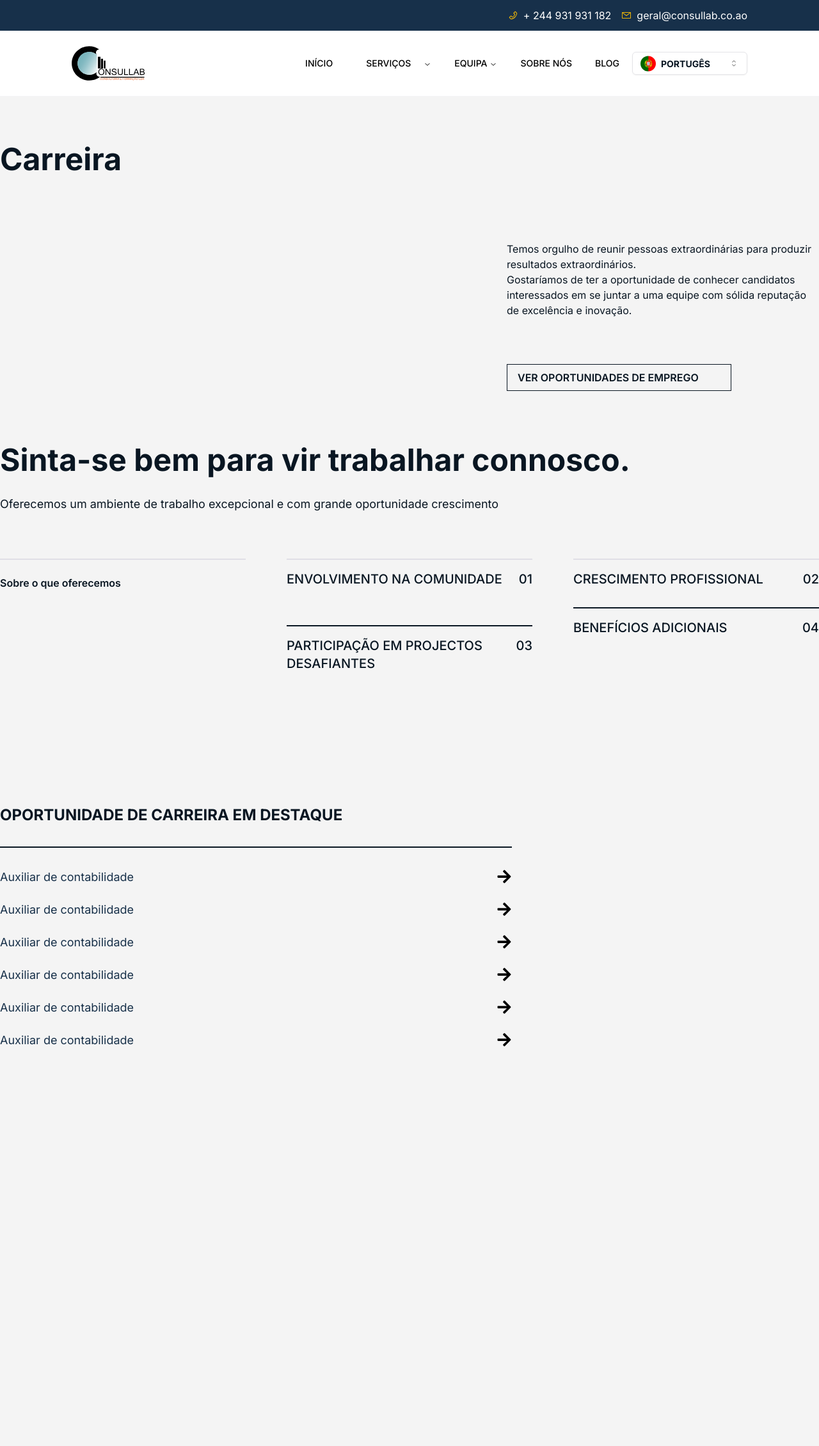
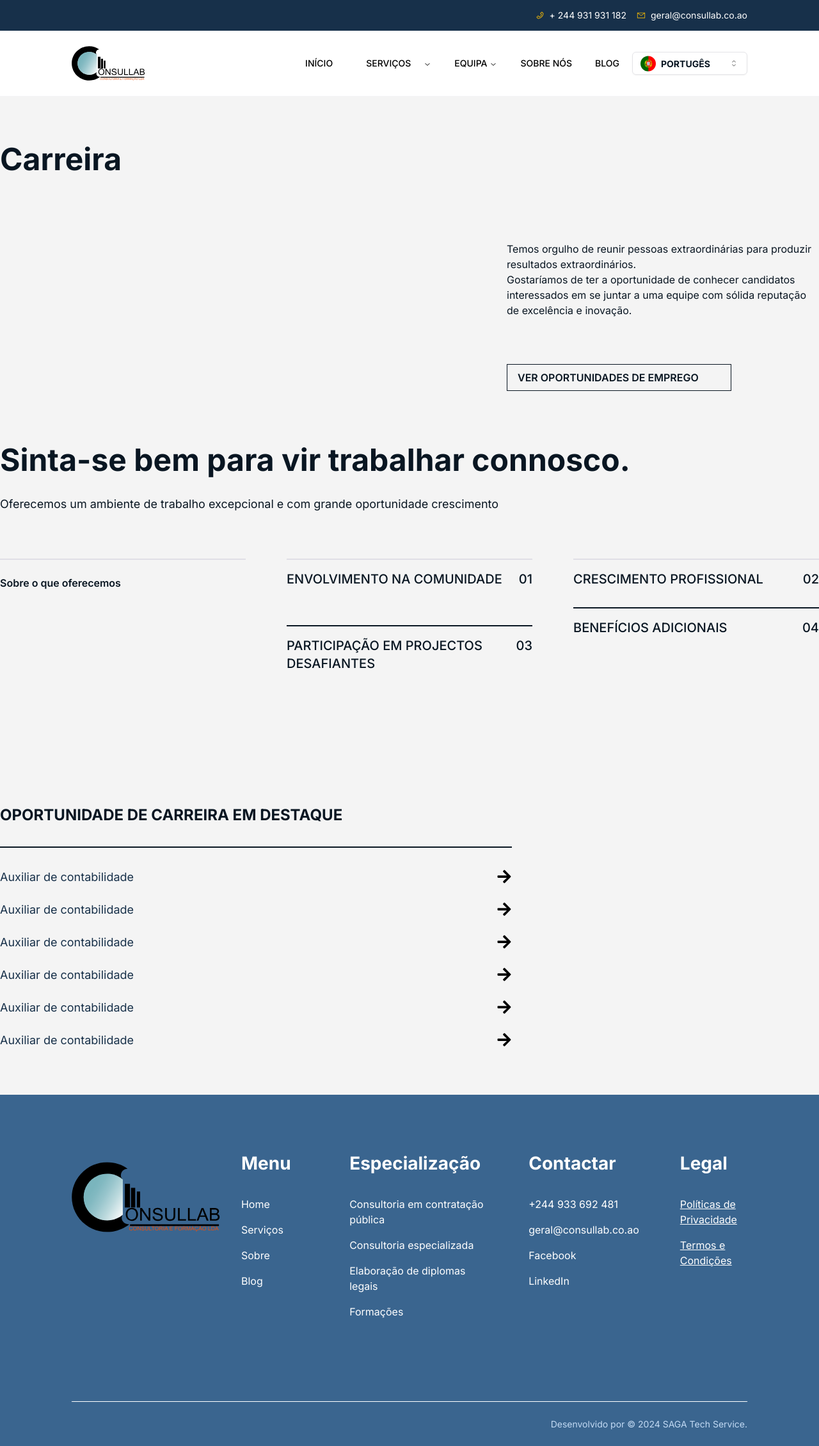
Before and after one commit to Saga-Tech-Service/consullab, a Next.js app in the folder consullab/: page /equipa/carreira in a window 1280 px wide. Shown: the whole page at 64% size. Before the commit the page ends 1639 px from the top, so only its background shows below. Built offline with nearby package versions, Linux system fonts and the light colour scheme.

Commit message:
add: added responsive footer

```diff
--- a/consullab/src/app/layout.tsx
+++ b/consullab/src/app/layout.tsx
@@ -40,7 +40,7 @@ export default function RootLayout({
       >
         <Header />
         {children}
-        {/* <Footer /> */}
+        <Footer />
       </body>
     </html >
   );
--- a/consullab/src/components/Footer.tsx
+++ b/consullab/src/components/Footer.tsx
@@ -4,97 +4,145 @@ import Link from "next/link";
 
 export function Footer() {
     return (
-        <footer className="h-[492px] bg-[#3a658f] pt-16 mt-[72px]">
-            <div className="w-full max-w-max-width-consullab mx-auto justify-start items-start gap-8 flex">
+        <footer className="bg-[#3a658f] pt-16 mt-[72px]">
+            <section className="containerConssulab  w-full justify-start items-start gap-8 flex flex-col lg:flex-row">
                 <Link href={"/"} className="">
-                    <Image className="w-[311px] h-36" src={Logo} alt="Logo da Consullab" />
+                    <Image
+                        className="w-[311px] h-36"
+                        src={Logo}
+                        alt="Logo da Consullab"
+                    />
                 </Link>
-                <div className="w-full h-[263px] justify-between items-start gap-16 inline-flex">
-                    <div className="flex-col justify-start items-start gap-6 inline-flex">
+                <div className="w-full flex flex-wrap justify-between items-start gap-16 ">
+                    <div className="flex-1 flex-col justify-start items-start gap-6 inline-flex">
                         <div className="flex-col justify-start items-start gap-8 flex">
-                            <div className="self-stretch text-white text-[28px] font-bold leading-[39.20px]">
+                            <h1 className="self-stretch text-white text-[28px] font-bold leading-[39.20px]">
                                 Menu
-                            </div>
+                            </h1>
                             <div className="self-stretch h-36 flex-col justify-start items-start gap-4 flex">
-                                <Link href={"/"} className="self-stretch text-white text-base font-normal leading-normal">
+                                <Link
+                                    href={"/"}
+                                    className="self-stretch text-white text-base font-normal leading-normal"
+                                >
                                     Home
                                 </Link>
-                                <Link href={"/servicos"} className="text-white text-base font-normal leading-normal">
+                                <Link
+                                    href={"/servicos"}
+                                    className="text-white text-base font-normal leading-normal"
+                                >
                                     Serviços
                                 </Link>
-                                <Link href={"/sobre-nos"} className="text-white text-base font-normal leading-normal">
+                                <Link
+                                    href={"/sobre-nos"}
+                                    className="text-white text-base font-normal leading-normal"
+                                >
                                     Sobre
                                 </Link>
-                                <Link href={"/blog"} className="text-white text-base font-normal leading-normal">
+                                <Link
+                                    href={"/blog"}
+                                    className="text-white text-base font-normal leading-normal"
+                                >
                                     Blog
                                 </Link>
                             </div>
                         </div>
                     </div>
-                    <div className="flex-col justify-start items-start gap-6 inline-flex">
+                    <div className="flex-1 flex-col justify-start items-start gap-6 inline-flex">
                         <div className="flex-col justify-start items-start gap-8 flex">
-                            <div className="text-white text-[28px] font-bold leading-[39.20px]">
+                            <h1 className="text-white text-[28px] font-bold leading-[39.20px]">
                                 Especialização
-                            </div>
+                            </h1>
                             <div className="flex-col justify-start items-start gap-4 flex">
-                                <Link href={"/servico/consultoria-em-contratacao-publica"} className="w-[216px] text-white text-base font-normal leading-normal">
+                                <Link
+                                    href={"/servico/consultoria-em-contratacao-publica"}
+                                    className="w-[216px] text-white text-base font-normal leading-normal"
+                                >
                                     Consultoria em contratação pública
                                 </Link>
-                                <Link href={"/servico/consultoria-em-contratacao-publica"} className="text-white text-base font-normal leading-normal">
+                                <Link
+                                    href={"/servico/consultoria-em-contratacao-publica"}
+                                    className="text-white text-base font-normal leading-normal"
+                                >
                                     Consultoria especializada
                                 </Link>
-                                <Link href={"/servico/elaboracao-de-normas"} className="w-[213px] text-white text-base font-normal leading-normal">
+                                <Link
+                                    href={"/servico/elaboracao-de-normas"}
+                                    className="w-[213px] text-white text-base font-normal leading-normal"
+                                >
                                     Elaboração de diplomas legais
                                 </Link>
-                                <Link href={"/servico/#formacoes"} className="text-white text-base font-normal leading-normal">
+                                <Link
+                                    href={"/servico/#formacoes"}
+                                    className="text-white text-base font-normal leading-normal"
+                                >
                                     Formações
                                 </Link>
                             </div>
                         </div>
                     </div>
-                    <div className="flex-col justify-start items-start gap-6 inline-flex">
+                    <div className="flex-1 flex-col justify-start items-start gap-6 inline-flex">
                         <div className="flex-col justify-start items-start gap-8 flex">
-                            <div className="text-white text-[28px] font-bold leading-[39.20px]">
+                            <h1 className="text-white text-[28px] font-bold leading-[39.20px]">
                                 Contactar
-                            </div>
+                            </h1>
                             <div className="h-36 flex-col justify-start items-start gap-4 flex">
-                                <Link href={"tel:+244933692481"} className="text-white text-base font-normal leading-normal">
+                                <Link
+                                    href={"tel:+244933692481"}
+                                    className="text-white text-base font-normal leading-normal"
+                                >
                                     +244 933 692 481
                                 </Link>
-                                <Link href={"emailto:geral@consullab.co.ao"} className="self-stretch text-white text-base font-normal leading-normal">
+                                <Link
+                                    href={"emailto:geral@consullab.co.ao"}
+                                    className="self-stretch text-white text-base font-normal leading-normal"
+                                >
                                     geral@consullab.co.ao
                                 </Link>
-                                <Link href={"https://web.facebook.com"} className="text-white text-base font-normal leading-normal">
+                                <Link
+                                    href={"https://web.facebook.com"}
+                                    className="text-white text-base font-normal leading-normal"
+                                >
                                     Facebook
                                 </Link>
-                                <Link href={"https://linkedin.com"} className="text-white text-base font-normal leading-normal">
+                                <Link
+                                    href={"https://linkedin.com"}
+                                    className="text-white text-base font-normal leading-normal"
+                                >
                                     LinkedIn
                                 </Link>
                             </div>
                         </div>
                     </div>
-                    <div className="flex-col justify-start items-start gap-6 inline-flex">
+                    <div className="flex-1 flex-col justify-start items-start gap-6 inline-flex">
                         <div className="flex-col justify-start items-start gap-8 flex">
-                            <div className="text-white text-[28px] font-bold leading-[39.20px]">
+                            <h1 className="text-white text-[28px] font-bold leading-[39.20px]">
                                 Legal
-                            </div>
+                            </h1>
                             <div className="flex-col justify-start items-start gap-4 flex">
-                                <Link href={"/politicas-de-privacidade"} className="text-white text-base font-normal underline leading-normal">
+                                <Link
+                                    href={"/politicas-de-privacidade"}
+                                    className="text-white text-base font-normal underline leading-normal"
+                                >
                                     Políticas de Privacidade
                                 </Link>
-                                <Link href={"/termos-e-condicoes"} className="self-stretch text-white text-base font-normal underline leading-normal">
+                                <Link
+                                    href={"/termos-e-condicoes"}
+                                    className="self-stretch text-white text-base font-normal underline leading-normal"
+                                >
                                     Termos e Condições
                                 </Link>
                             </div>
                         </div>
                     </div>
                 </div>
-            </div>
-            <div className="max-w-max-width-consullab mx-auto gap-8 flex border-t border-white mt-20 items-end justify-end">
-                <p className="text-[#c2daf4] text-sm font-normal leading-[21px] mt-6">
-                    Desenvolvido por © 2024 SAGA Tech Service.
-                </p>
-            </div>
+            </section>
+            <section className="containerConssulab">
+                <div className="gap-8 flex border-t border-white mt-20 items-end justify-end">
+                    <p className="text-[#c2daf4] text-sm font-normal leading-[21px] mt-6">
+                        Desenvolvido por © 2024 SAGA Tech Service.
+                    </p>
+                </div>
+            </section>
         </footer>
     );
 }
--- a/consullab/src/components/header.tsx
+++ b/consullab/src/components/header.tsx
@@ -115,10 +115,10 @@ export function Header() {
     return (
         <header className="border-b border-gray-100 bg-white ">
             <div className="w-full bg-primaryConsullab">
-                <div className="containerConssulab  flex items-center  justify-end h-10 gap-4">
+                <div className="containerConssulab  flex items-center  justify-end h-10 gap-4 text-sm">
                     <div className="flex items-center justify-center gap-2">
                         <AiOutlinePhone className="text-yellow-500" />
-                        <Link className="text-TonsCinza100" href={"tel:+244931931182"}>
+                        <Link className="text-TonsCinza100 truncate" href={"tel:+244931931182"}>
                             + 244 931 931 182
                         </Link>
                         {/* <Flag code="AO" style={{ borderRadius: '99%', width: '20px', height: '20px' }} /> */}
@@ -126,7 +126,7 @@ export function Header() {
                     <div className="flex items-center justify-center gap-2">
                         <VscMail className="text-yellow-500" />
                         <Link
-                            className="text-TonsCinza100"
+                            className="text-TonsCinza100 truncate"
                             href={"mailto:geral@consullab.co.ao"}
                         >
                             geral@consullab.co.ao
```
